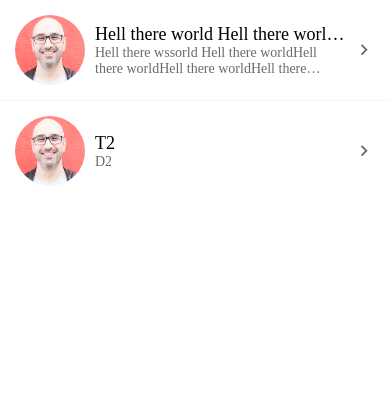
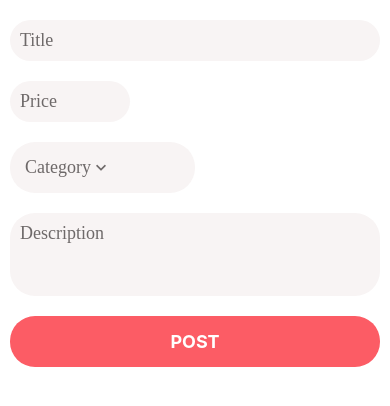
Before and after one commit to Hussain-hamim/donewithit, a React Native app: screen / in a window 390 px wide. Shown: the top 406 px of the page. Built offline with nearby package versions, Linux system fonts and the light colour scheme.

Commit message:
dynamic width

```diff
--- a/App.js
+++ b/App.js
@@ -22,5 +22,5 @@
 ];
 
 export default function App() {
-  return <MessagesScreen />;
+  return <ListingEditScreen />;
 }
--- a/app/components/AppPicker.js
+++ b/app/components/AppPicker.js
@@ -20,6 +20,7 @@
   onSelectItem,
   selectedItem,
   placeholder,
+  width = "100%",
   ...otherProps
 }) {
   const [modalVisible, setmodalVisible] = useState(false);
@@ -27,7 +28,7 @@
   return (
     <>
       <TouchableWithoutFeedback onPress={() => setmodalVisible(true)}>
-        <View style={styles.container}>
+        <View style={[styles.container, { width: width }]}>
           {icon && (
             <MaterialCommunityIcons
               name={icon}
@@ -77,7 +78,6 @@
     backgroundColor: defaultStyles.colors.light,
     borderRadius: 25,
     flexDirection: "row",
-    width: "100%",
     padding: 15,
     marginVertical: 10,
     alignItems: "center",
--- a/app/components/AppTextInput.js
+++ b/app/components/AppTextInput.js
@@ -4,9 +4,9 @@
 
 import defaultStyles from "../config/styles";
 
-function AppTextInput({ icon, ...otherProps }) {
+function AppTextInput({ icon, width = "100%", ...otherProps }) {
   return (
-    <View style={styles.container}>
+    <View style={[styles.container, { width: width }]}>
       {icon && (
         <MaterialCommunityIcons
           name={icon}
@@ -29,7 +29,7 @@
     borderRadius: 25,
     flexDirection: "row",
     width: "100%",
-    padding: 15,
+    padding: 10,
     marginVertical: 10,
     alignItems: "center",
   },
--- a/app/components/forms/AppFormField.js
+++ b/app/components/forms/AppFormField.js
@@ -3,7 +3,7 @@
 import AppTextInput from "../AppTextInput";
 import ErrorMessage from "./ErrorMessage";
 
-function AppFormField({ name, ...otherProps }) {
+function AppFormField({ name, width, ...otherProps }) {
   const { setFieldTouched, handleChange, errors, touched } = useFormikContext();
 
   return (
@@ -12,6 +12,7 @@
         onBlur={() => setFieldTouched(name)}
         onChangeText={handleChange(name)}
         {...otherProps}
+        width={width}
       />
       <ErrorMessage error={errors[name]} visible={touched[name]} />
     </>
--- a/app/components/forms/AppFormPicker.js
+++ b/app/components/forms/AppFormPicker.js
@@ -4,7 +4,7 @@
 import AppPicker from "../AppPicker";
 import ErrorMessage from "./ErrorMessage";
 
-function AppFormPicker({ items, name, placeholder }) {
+function AppFormPicker({ items, name, placeholder, width }) {
   const { errors, setFieldValue, touched, values } = useFormikContext();
 
   return (
@@ -14,6 +14,7 @@
         onSelectItem={(item) => setFieldValue(name, item)}
         placeholder={placeholder}
         selectedItem={values[name]}
+        width={width}
       />
       <ErrorMessage error={errors[name]} visible={touched[name]} />
     </>
--- a/app/screens/ListingEditScreen.js
+++ b/app/screens/ListingEditScreen.js
@@ -42,8 +42,14 @@
           maxLength={8}
           name="price"
           placeholder="Price"
+          width={120}
         />
-        <Picker items={categories} name="category" placeholder="Category" />
+        <Picker
+          width="50%"
+          items={categories}
+          name="category"
+          placeholder="Category"
+        />
         <FormField
           maxLength={255}
           multiline
```
